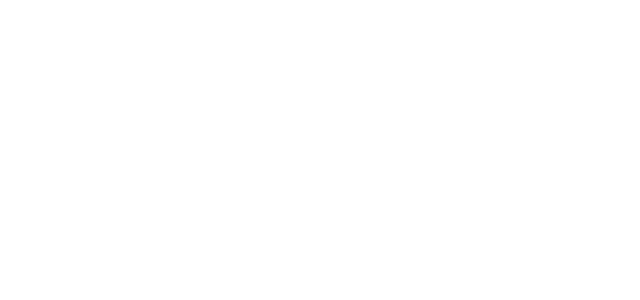
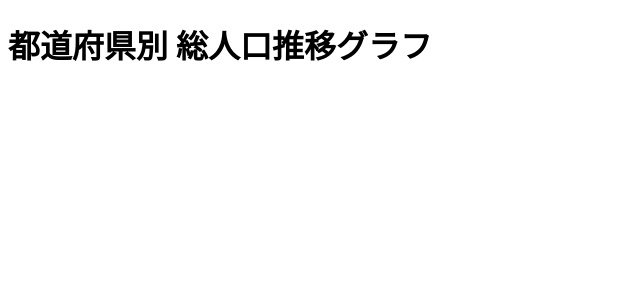
Before and after one commit to NaokiHori/VercelFunctionsTrial, a React (Vite) app: page / in a window 1280 px wide. Shown: the top 300 px of the page, without its empty margins (0-640 px from the left). Built offline with nearby package versions, Linux system fonts and the light colour scheme.

Commit message:
[add] components（定義のみ）

```diff
--- /dev/null
+++ b/src/Graph/Graph.tsx
@@ -0,0 +1,5 @@
+import { JSX } from "react";
+
+export function Graph(): JSX.Element {
+  return <></>;
+}
--- /dev/null
+++ b/src/Prefectures/Prefectures.tsx
@@ -0,0 +1,5 @@
+import { JSX } from "react";
+
+export function Prefectures(): JSX.Element {
+  return <></>;
+}
--- a/src/index.tsx
+++ b/src/index.tsx
@@ -1,8 +1,20 @@
 import React from "react";
 import { createRoot, Root } from "react-dom/client";
+import { Prefectures } from "./Prefectures/Prefectures";
+import { Graph } from "./Graph/Graph";
+
+function Header(): JSX.Element {
+  return <h1>都道府県別 総人口推移グラフ</h1>;
+}
 
 function App(): JSX.Element {
-  return <></>;
+  return (
+    <div>
+      <Header />
+      <Prefectures />
+      <Graph />
+    </div>
+  );
 }
 
 const id = "root";
```
